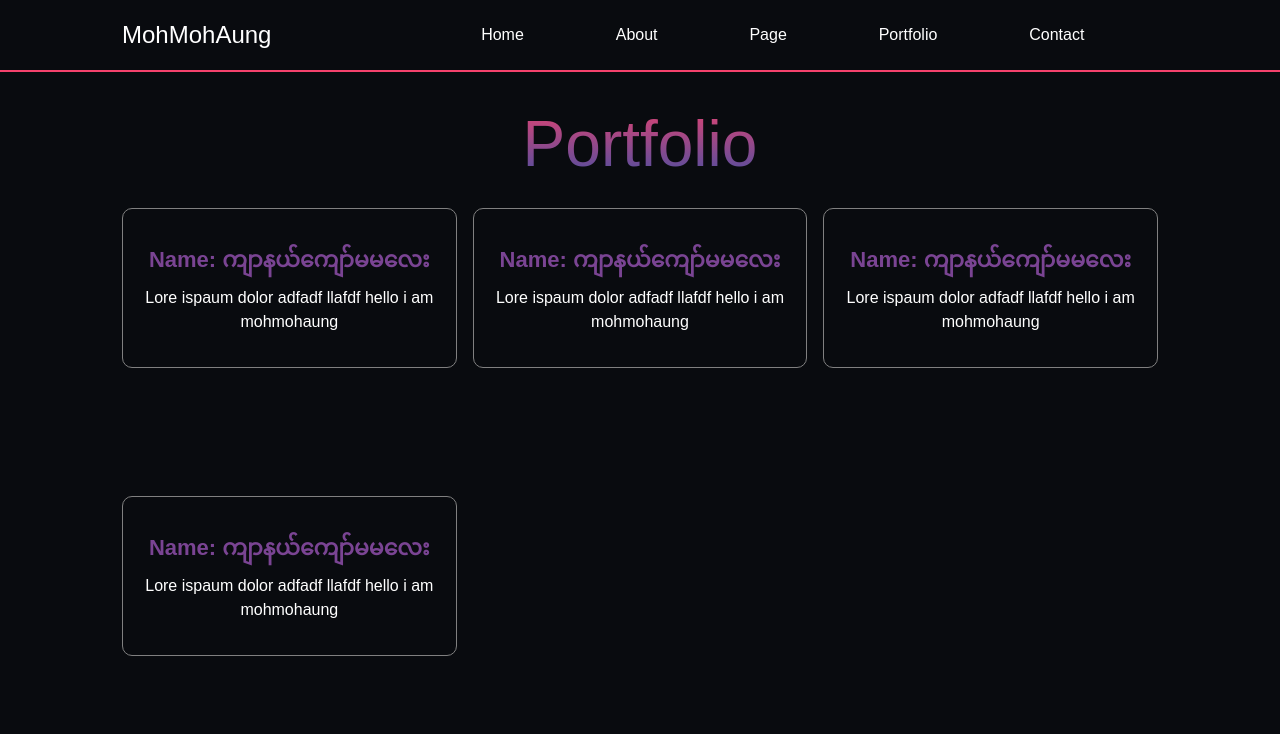
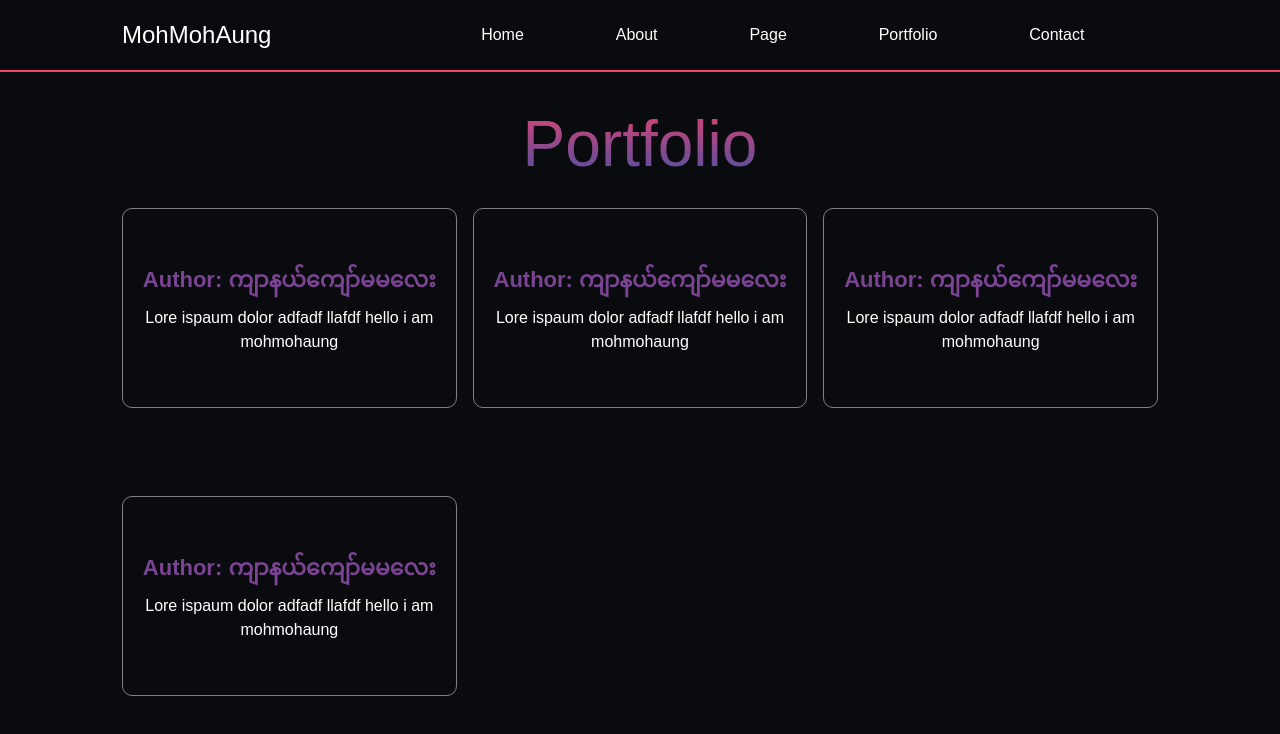
Before and after one commit to MohMohAung-devo/favorite-book, a React (Vite) app: page /portfolio in a window 1280 px wide. Shown: the top 734 px of the page. Built offline with nearby package versions, Linux system fonts and the light colour scheme.

Commit message:
fix-portfolio

```diff
--- a/src/page/portfolio/Portfolio.module.css
+++ b/src/page/portfolio/Portfolio.module.css
@@ -31,7 +31,7 @@
 
 .portfolioList {
   width: 100%;
-  height: 20vh;
+  height: 25vh;
   border: 1px solid gray;
   border-radius: 10px;
   display: flex;
@@ -62,14 +62,14 @@
   }
 }
 
-@media screen and (max-width: 500px) {
+@media screen and (max-width: 600px) {
   .Portfolio {
     width: 100%;
     height: 100%;
   }
   .heading {
-font-size: 2rem;
-margin-top: 2rem;
+    font-size: 2rem;
+    margin-top: 2rem;
   }
   .Container {
     width: 100%;
@@ -79,4 +79,9 @@ margin-top: 2rem;
     gap: 1rem;
     margin-top: 1rem;
   }
+
+  .portfolioList {
+    width: 100%;
+    height: 20vh;
+  }
 }
--- a/src/page/portfolio/Portfolio.tsx
+++ b/src/page/portfolio/Portfolio.tsx
@@ -26,7 +26,7 @@ export const Portfolio = () => {
         <div className={classes.Container}>
           {portFolioList.map((item) => (
             <div className={classes.portfolioList}>
-              <p className={classes.name}>Name: {item.name}</p>
+              <p className={classes.name}>Author: {item.name}</p>
               <p>{item.description}</p>
             </div>
           ))}
```
